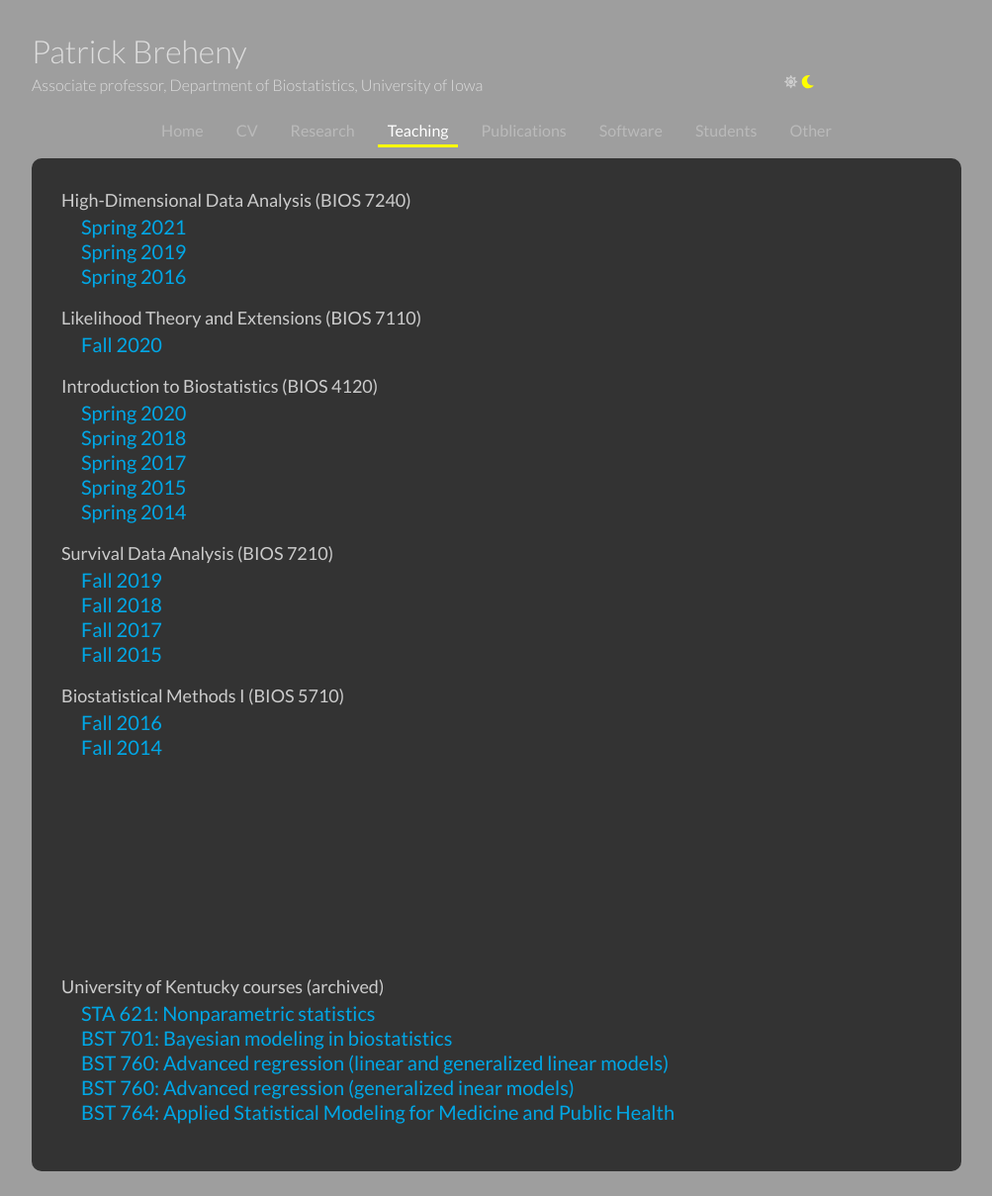
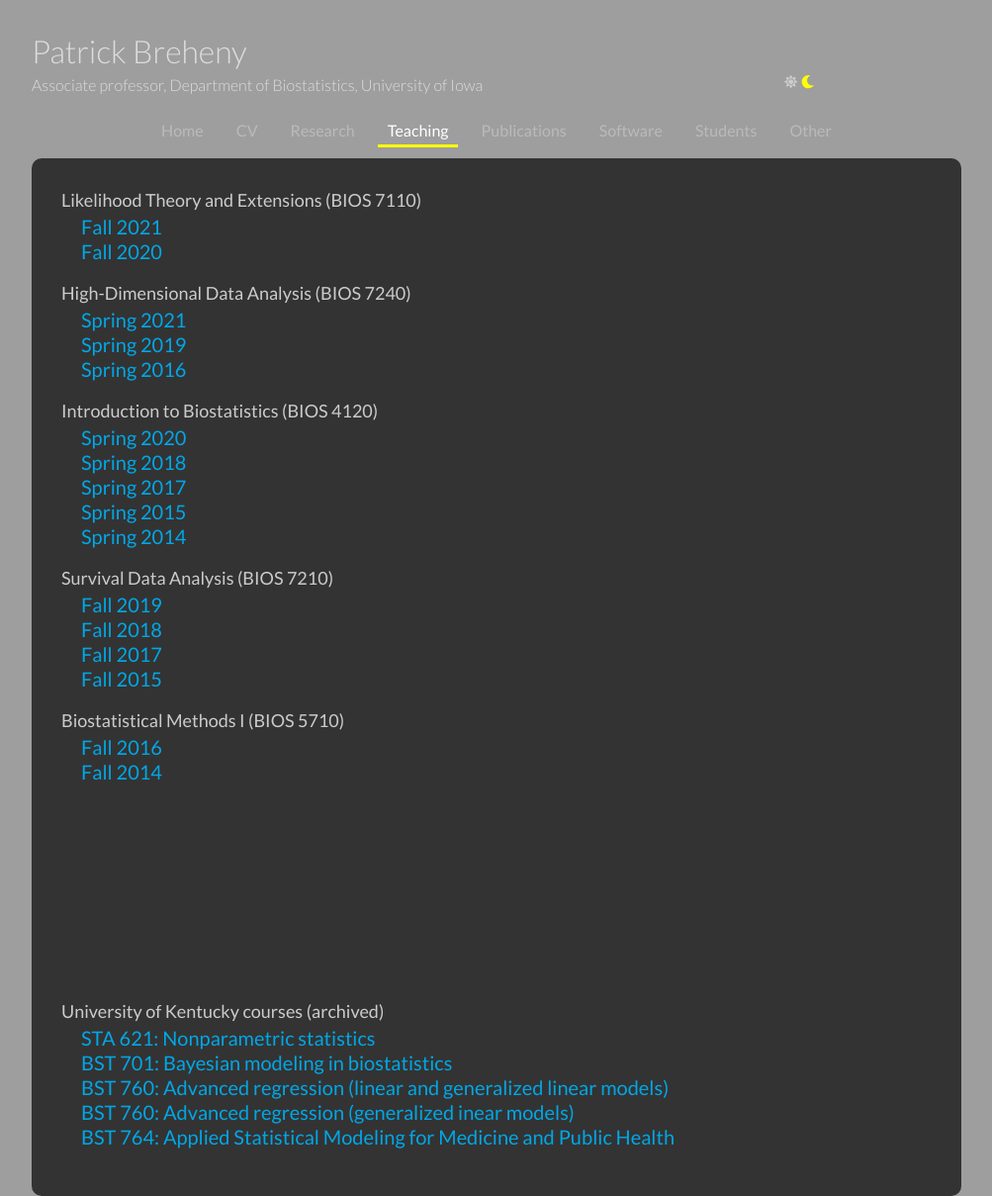
Before and after one commit to pbreheny/web, a Jekyll site: the page built from teaching.html, in a window 1280 px wide, cut to the strip 0-1209 px from the top of the page. Shown: the whole strip at 99% size, without its empty margins (138-1141 px from the left). Built offline with Jekyll 4.4.1, drawn with Linux system fonts in a browser that asks for light colours; nearby versions of some CDN libraries; before the commit the page ends 1184 px from its top, so only the background shows below that; grey boxes are pictures that could not be loaded.

Commit message:
teaching: F21

```diff
--- a/teaching.html
+++ b/teaching.html
@@ -1,17 +1,18 @@
 ---
 layout: default
 ---
+
+<h4>Likelihood Theory and Extensions (BIOS 7110)</h4>
+<div class="semester">
+  <h3><a href="7110/f21/index.html">Fall 2021</a></h3>
+  <h3><a href="7110/f20/index.html">Fall 2020</a></h3>
+</div>
 
 <h4>High-Dimensional Data Analysis (BIOS 7240)</h4>
 <div class="semester">
   <h3><a href="7240/s21/index.html">Spring 2021</a></h3>
   <h3><a href="7240/s19/index.html">Spring 2019</a></h3>
   <h3><a href="7600/s16/index.html">Spring 2016</a></h3>
-</div>
-
-<h4>Likelihood Theory and Extensions (BIOS 7110)</h4>
-<div class="semester">
-  <h3><a href="7110/f20/index.html">Fall 2020</a></h3>
 </div>
 
 <h4>Introduction to Biostatistics (BIOS 4120)</h4>
```
